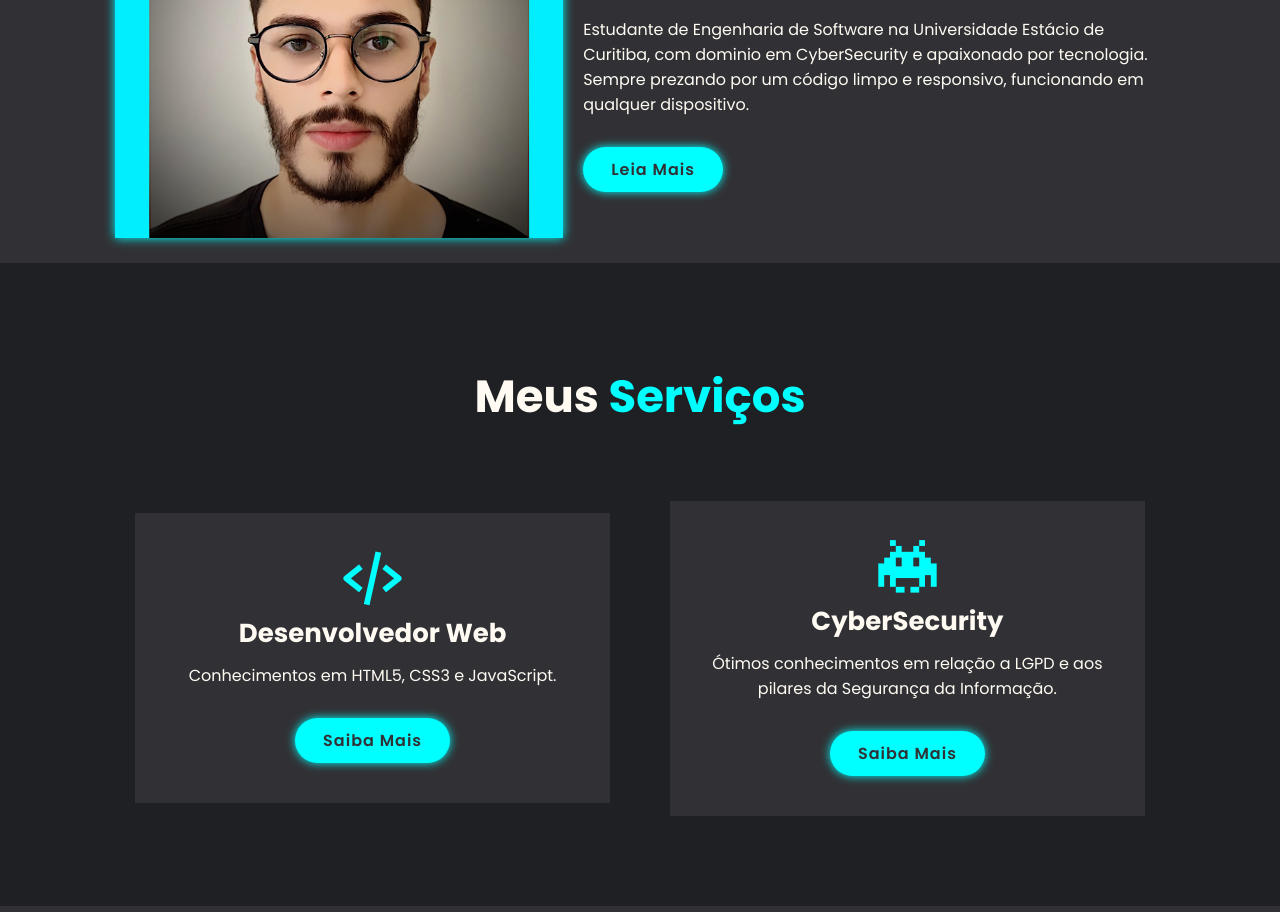
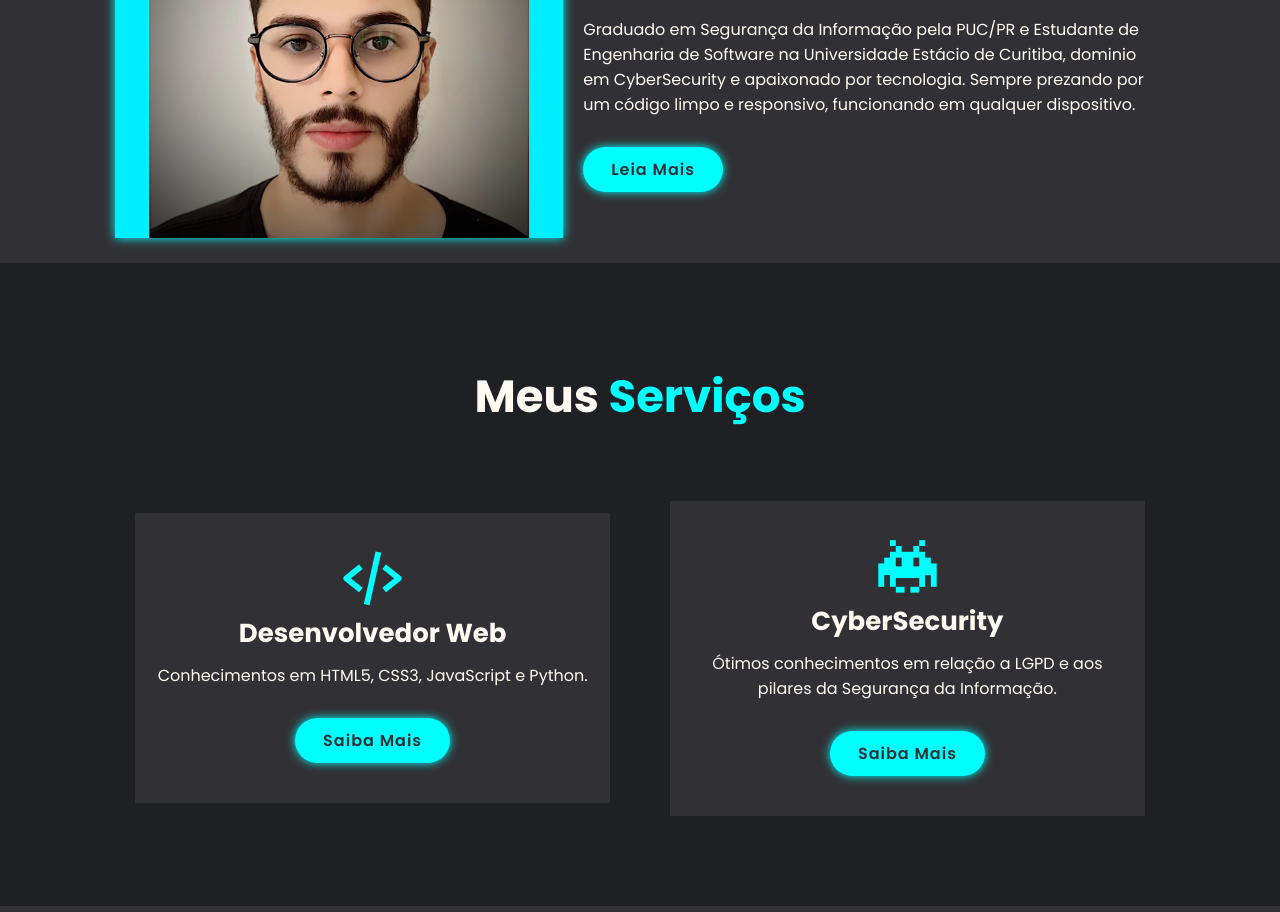
Before and after one commit to Wesleyx22/wesleydeveloper, a plain HTML site: page index.html in a window 1280 px wide. Shown: the part 763-1675 px from the top of the page. Drawn offline with nearby package versions, Linux system fonts and the light colour scheme.

Commit message:
Update index.html

```diff
--- a/index.html
+++ b/index.html
@@ -36,7 +36,7 @@
     </h1>
     <h3> Sou <span class="loop-text"></span></h3>
     <p>
-      Olá! Meu nome é Wesley, Sou Desenvolvedor Web Front-end. Atuo em projetos freelancer e para meu portfolio pessoal, com foco em JavaScript. Atualmente estou estudando Python e REACT.
+      Olá! Meu nome é Wesley, Sou Desenvolvedor Web Front-end. Atuo em projetos pela Renault e para meu portfolio pessoal, com foco em JavaScript. Atualmente estou estudando PHP e REACT.
     </p>
     <div class="social-media">
       <a href="https://www.instagram.com/22_torques/" target="_blank" rel="external"><i class='bx bxl-instagram-alt' ></i></a>
@@ -59,7 +59,7 @@
     <div class="about-content">
       <h2 class="heading">Sobre <span>Eu</span></h2>
       <h3>Desenvolvedor Front-end</h3>
-      <p>Estudante de Engenharia de Software na Universidade Estácio de Curitiba, com dominio em CyberSecurity e apaixonado por tecnologia. Sempre prezando por um código limpo e responsivo, funcionando em qualquer dispositivo. </p>
+      <p>Graduado em Segurança da Informação pela PUC/PR e Estudante de Engenharia de Software na Universidade Estácio de Curitiba, dominio em CyberSecurity e apaixonado por tecnologia. Sempre prezando por um código limpo e responsivo, funcionando em qualquer dispositivo. </p>
       <a href="#" class="btn">Leia Mais</a>
     </div>
   </div>
@@ -75,7 +75,7 @@
     <div class="services-box">
       <i class='bx bx-code-alt'></i>
       <h3> Desenvolvedor Web</h3>
-      <p>Conhecimentos em HTML5, CSS3 e JavaScript.</p>
+      <p>Conhecimentos em HTML5, CSS3, JavaScript e Python.</p>
     <a href="#" class="btn">Saiba Mais</a>
     </div>
 
```
